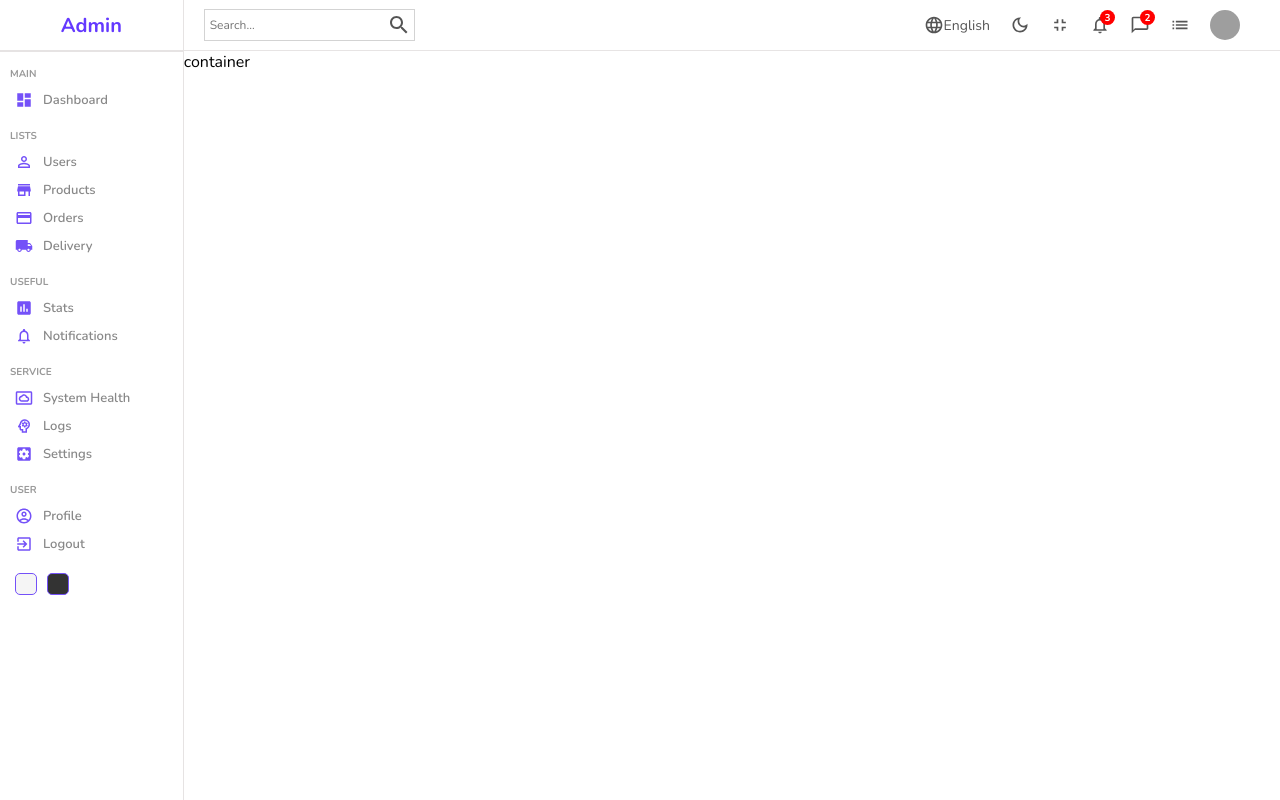
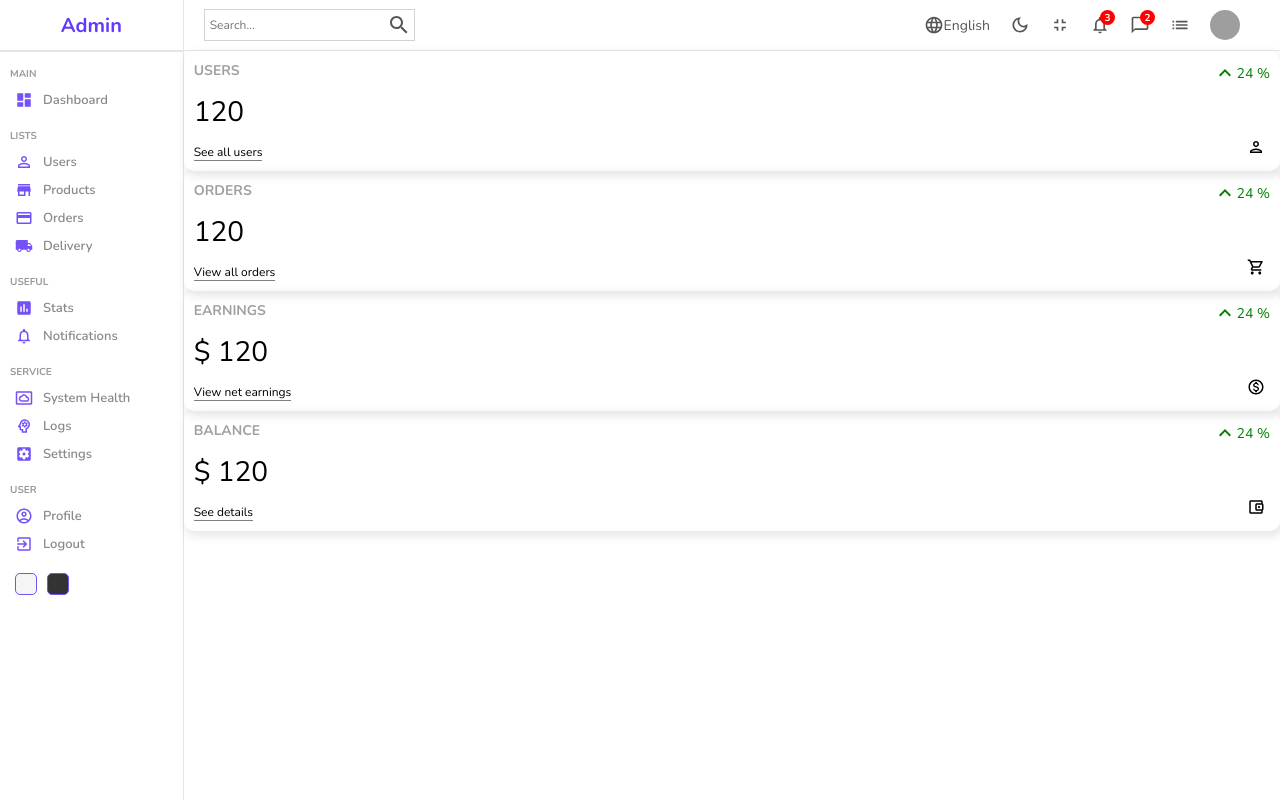
Before and after one commit to daw-maj-pl/admin-dashboard, a React (Create React App) app: page / in a window 1280 px wide. Built offline with nearby package versions, Linux system fonts and the light colour scheme; grey boxes are pictures that could not be loaded.

Commit message:
Import and render Widget component

```diff
--- a/src/pages/home/Home.jsx
+++ b/src/pages/home/Home.jsx
@@ -1,5 +1,6 @@
 import Sidebar from '../../components/sidebar/Sidebar';
 import Navbar from '../../components/navbar/Navbar';
+import Widget from '../../components/widget/Widget';
 import './home.scss';
 
 const Home = () => {
@@ -8,7 +9,12 @@
       <Sidebar />
       <div className="homeContainer">
         <Navbar />
-        container
+        <div className="widgets">
+          <Widget type="user" />
+          <Widget type="order" />
+          <Widget type="earning" />
+          <Widget type="balance" />
+        </div>
       </div>
     </div>
   );
```
